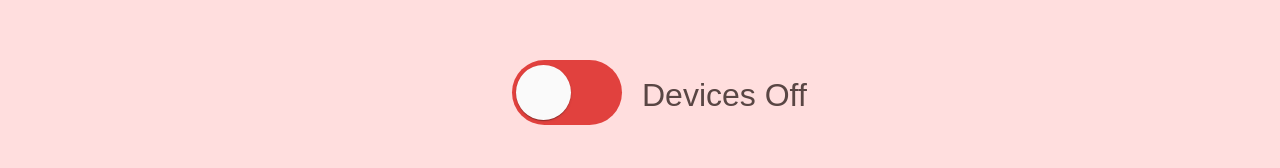
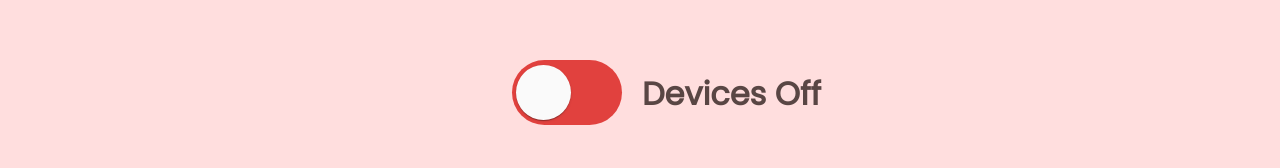
Before and after one commit to praveen-barawal/angular-animation, an Angular app: page / in a window 1280 px wide. Shown: the part 310-478 px from the top of the page. Built offline with nearby package versions, Linux system fonts and the light colour scheme.

Commit message:
3 files modified

```diff
--- a/src/index.html
+++ b/src/index.html
@@ -1,4 +1,4 @@
-<link href="https://fonts.googleapis.com/icon?family=Material+Icons&display=block" rel="stylesheet">
+<link href="https://fonts.googleapis.com/css2?family=Poppins:ital,wght@0,100;0,300;0,400;1,400&family=Roboto:wght@100&display=swap" rel="stylesheet">
 <div class="mat-app-background basic-container">
   <toggle-demo>loading</toggle-demo>
 </div>
--- a/src/styles.scss
+++ b/src/styles.scss
@@ -57,14 +57,14 @@ body {
 }
 }
 .progress-text{
-  position: absolute;
-    width: 178px;
-    top: -13px;
-    left: 120px;
-    font-weight: 500;
+    position: absolute;
+    width: 220px;
+    top: -20px;
+    left:120px;
+    font-weight: 700;
     font-size: 32px;
-    font-family: arial;
     color:rgb(89, 70, 68) !important;
+    font-family: 'Poppins', sans-serif;
 }
 .progress-wait-text{
   left:55px;
```
Also changed, not shown: src/app/toggle-implementation/switch.component.html (+4 -5 lines).
